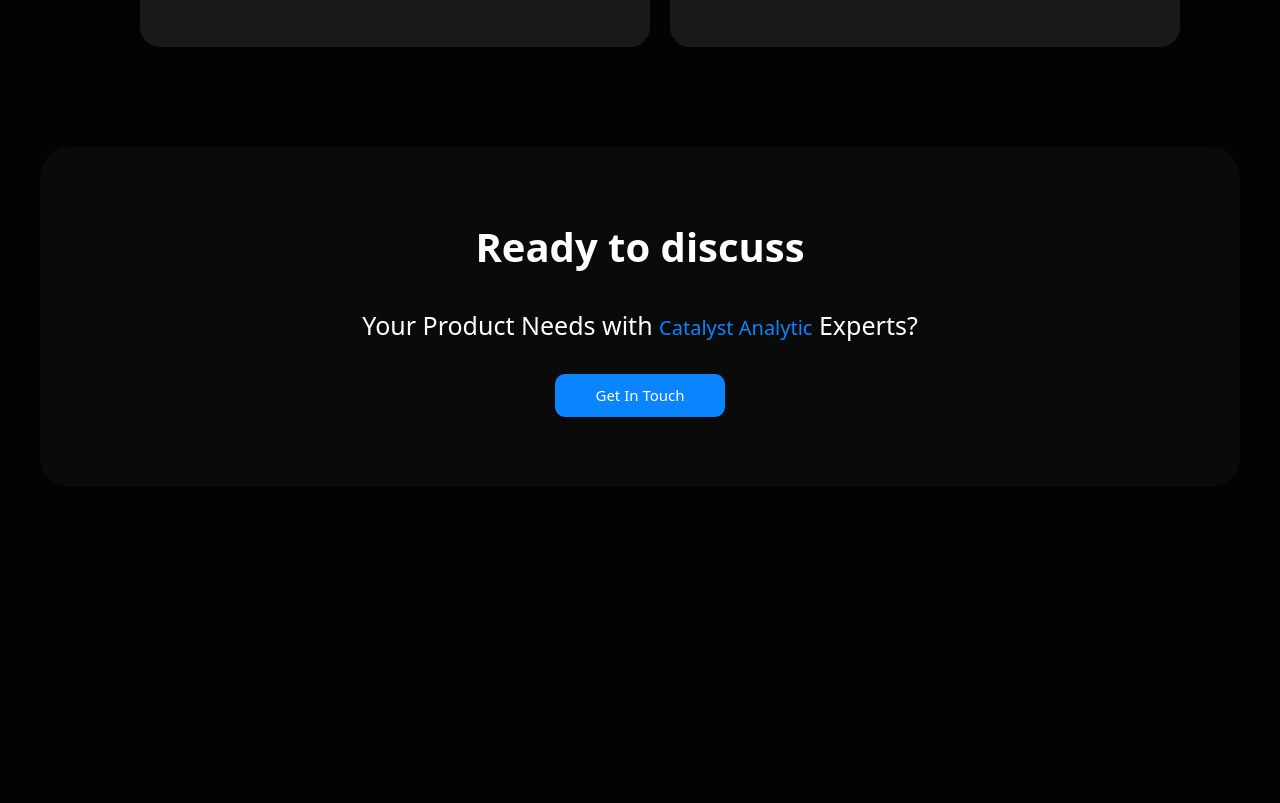
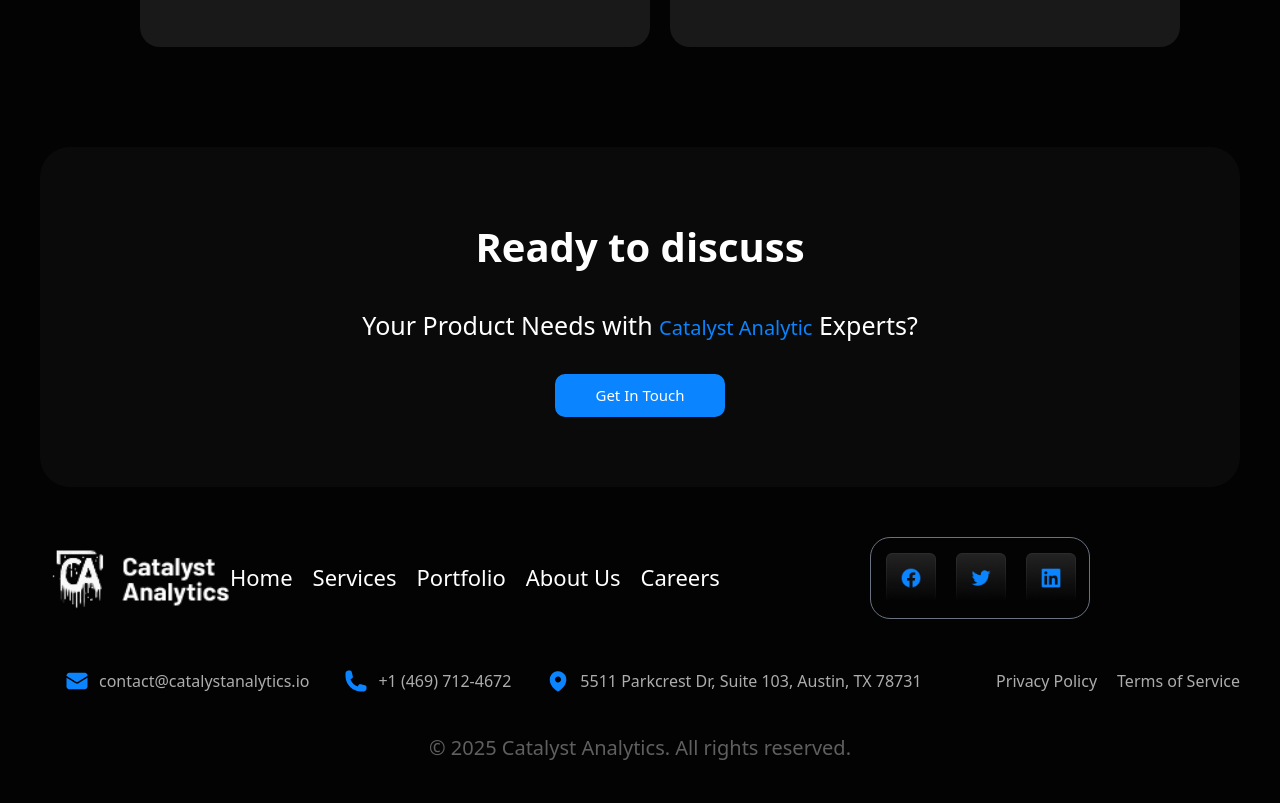
Before and after one commit to rxmnw/EXAM-WEEK-3, a website: page src/page3.html in a window 1280 px wide. Shown: the part 2083-2886 px from the top of the page. Before the commit the page ends 2620 px from the top, so only its background shows below. Drawn offline with Linux system fonts and the light colour scheme.

Commit message:
footer in page3

```diff
--- a/src/page3.html
+++ b/src/page3.html
@@ -188,6 +188,57 @@
 
 
 
+<footer class="max-w-300 m-auto">
+
+<div class="flex lg:flex lg:flex-row lg:justify-between items-center   text-[22px]">
+
+<img class="w-[190px] h-[80px] lg:block hidden" src="./Logo.png" alt="">
+
+<div class="hidden lg:flex gap-[20px]">
+    <p>Home</p>
+    <p>Services</p>
+    <p>Portfolio</p>
+    <p>About Us</p>
+    <p>Careers</p>
+</div>
+
+<div class=" border rounded-[20px] border-gray-500 w-[90%] lg:w-[220px] p-[25px] m-auto  lg:p-[15px] flex justify-around lg:gap-[20px]">
+    <img class="lg:w-[50px]  lg:h-[50px]" src="./facebook.png" alt="">
+    <img class="w-[50px] h-[50px]" src="./twitter.png" alt="">
+    <img class="w-[50px] h-[50px]" src="./IN.png" alt="">
+</div>
+
+</div>
+
+<div class="text-[#adadad]  flex justify-between mt-[50px]  ">
+
+<div class="flex flex-col gap-[20px] ml-[25px] lg:flex lg:flex-row lg:gap-[35px]">
+<div class="flex gap-[10px] items-center">
+    <img src="./Icon.png" alt="">
+    <p>contact@catalystanalytics.io</p>
+</div>
+<div class="flex gap-[10px] items-center">
+    <img src="./Icon (1).png" alt="">
+    <p>+1 (469) 712-4672</p>
+</div>
+<div class="flex gap-[10px] items-center">
+    <img src="./Icon (2).png" alt="">
+    <p>5511 Parkcrest Dr, Suite 103, Austin, TX 78731</p>
+</div>
+
+
+</div>
+<div class="hidden lg:flex gap-[20px]">
+    <p>Privacy Policy</p>
+    <p>Terms of Service</p>
+</div>
+
+</div>
+<p class="text-[#5f5f5f] flex justify-center mt-[40px] pb-[40px] text-[20px] text-center lg:text-start">© 2025 Catalyst Analytics. All rights reserved.</p>
+
+</footer>
+
+
 </main>
 </body>
 </html>
```
Also changed, not shown: index.html (+2 -2 lines), src/output.css, 1 other file.
